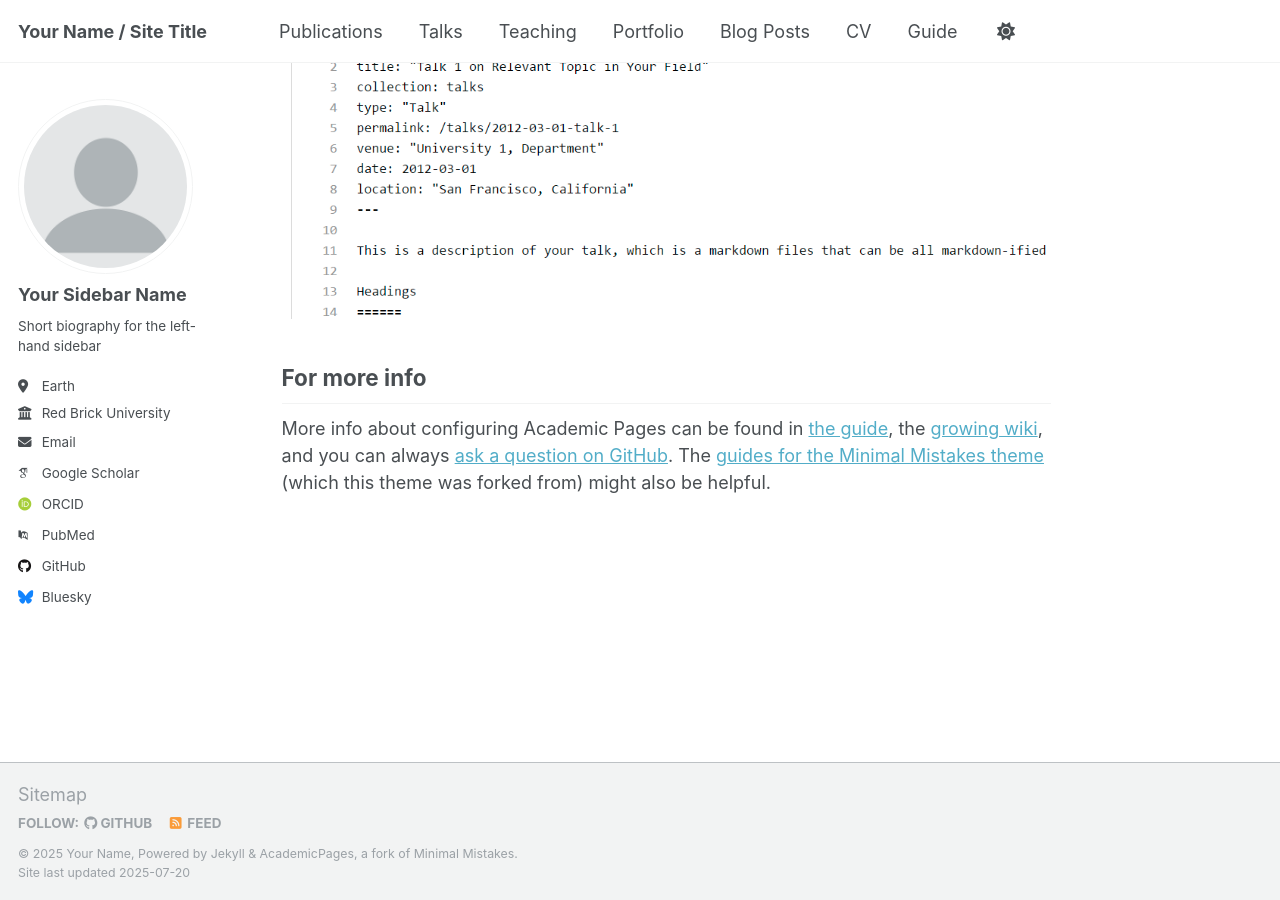
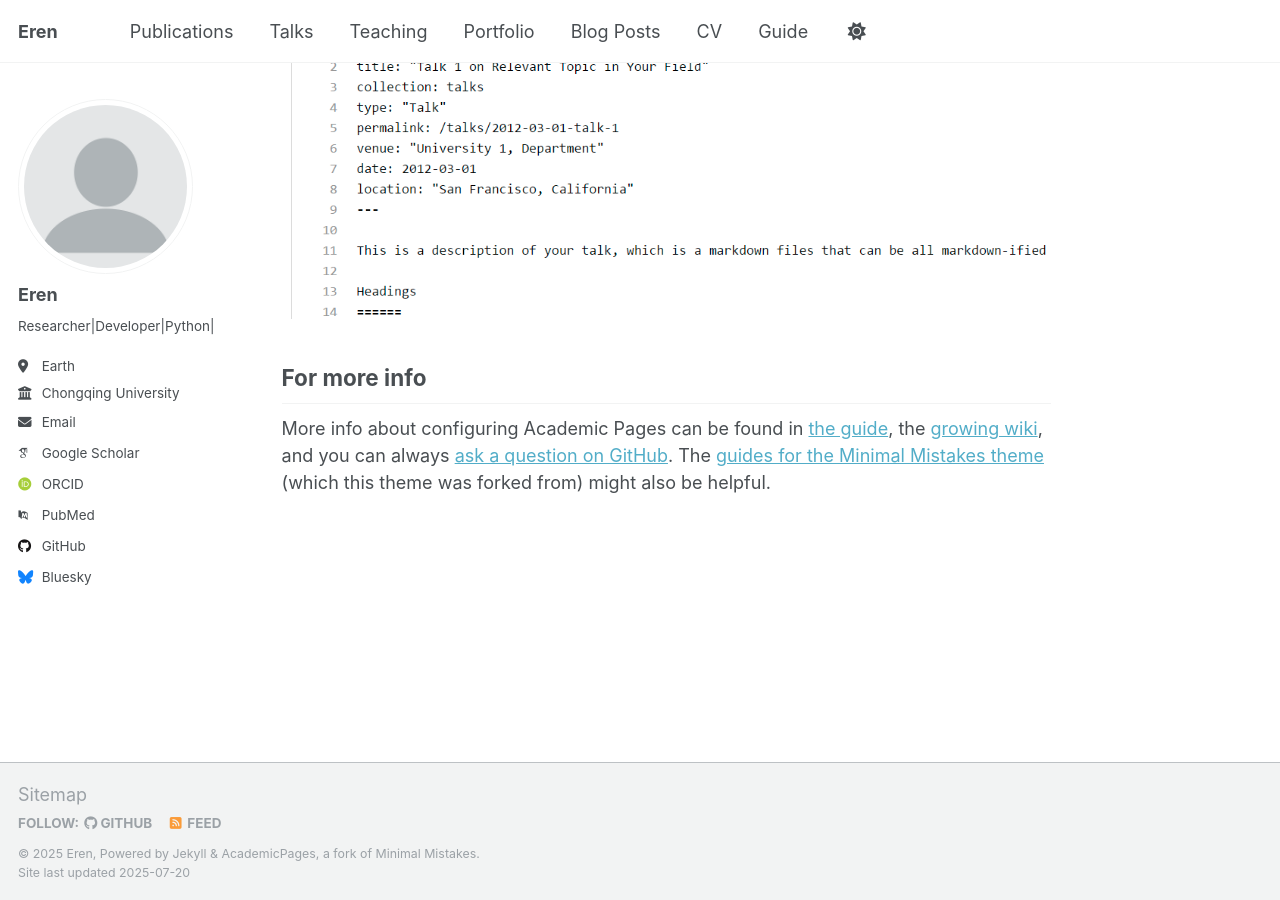
Before and after one commit to uroosehar/uroosehar.github.io, a Jekyll site: the page built from _pages/about.md, in a window 1280 px wide and 900 px high, scrolled down 2880 px. Built offline with Jekyll 4.4.1, drawn with Linux system fonts in a browser that asks for light colours; some web fonts are replaced; a script that is not in the unit is left out.

Commit message:
Update _config.yml

```diff
--- a/_config.yml
+++ b/_config.yml
@@ -9,13 +9,13 @@
 # Basic Site Settings
 locale                   : "en-US"
 site_theme               : "default"
-title                    : "Your Name / Site Title"
+title                    : "Eren"
 title_separator          : "-"
-name                     : &name "Your Name"
+name                     : &name "Eren"
 description              : &description "personal description"
-url                      : https://academicpages.github.io # the base hostname & protocol for your site e.g. "https://[your GitHub username].github.io" or if you already have some other page hosted on Github then use "https://[your GitHub username].github.io/[Your Repo Name]"
+url                      : https://erenneu.github.io # the base hostname & protocol for your site e.g. "https://[your GitHub username].github.io" or if you already have some other page hosted on Github then use "https://[your GitHub username].github.io/[Your Repo Name]"
 baseurl                  : "" # the subpath of your site, e.g. "/blog"
-repository               : "academicpages/academicpages.github.io"
+repository               : "erenneu/erenneu.github.io"
 
 # Site Author - The following control what appear as part of the author content on the side bar.
 #               If a field is blank the icon and link will not appear, otherwise it will be shown.
@@ -23,20 +23,20 @@ repository               : "academicpages/academicpages.github.io"
 author:
   # Biographic information
   avatar           : "profile.png"
-  name             : "Your Sidebar Name"
+  name             : "Eren"
   pronouns         : # example: "she/her"
-  bio              : "Short biography for the left-hand sidebar"
+  bio              : "Researcher|Developer|Python|NLP"
   location         : "Earth"
-  employer         : "Red Brick University"
+  employer         : "Chongqing University"
   uri              : # URL
-  email            : "none@example.org"
+  email            : "nouman.laravel@outlook.com"
 
   # Academic websites
   academia         : # URL
   arxiv            : # URL - Update with the correct link to your profile
   googlescholar    : "https://scholar.google.com/citations?user=PS_CX0AAAAAJ"
   impactstory      : # URL
-  orcid            : "http://orcid.org/yourorcidurl"
+  orcid            : "https://orcid.org/0009-0009-0455-6034"
   semantic         : # URL
   pubmed           : "https://www.ncbi.nlm.nih.gov/pubmed/?term=john+snow"
   researchgate     : # URL
@@ -46,7 +46,7 @@ author:
   bitbucket        : # Username - Update with your username on the site
   codepen          : # Username
   dribbble         : # Username
-  github           : "academicpages"
+  github           : "erenneu"
   kaggle           : # Username
   stackoverflow    : # User number or user number and name (i.e., use "1" or "1/jeff-atwood")
 
@@ -61,7 +61,7 @@ author:
   keybase          : # Username
   instagram        : # Username
   lastfm           : # Username
-  linkedin         : # Username
+  linkedin         : # nouman448
   mastodon         : # URL
   medium           : # URL
   pinterest        : # Username
@@ -88,7 +88,7 @@ publication_category:
 
 # Site Settings
 teaser                   :  # filename of teaser fallback teaser image placed in /images/, .e.g. "500x300.png"
-breadcrumbs              : false # true, false (default)
+breadcrumbs              : true # true, false (default)
 words_per_minute         : 160
 future                   : true
 read_more                : "disabled" # if enabled, adds "Read more" links to excerpts
```
